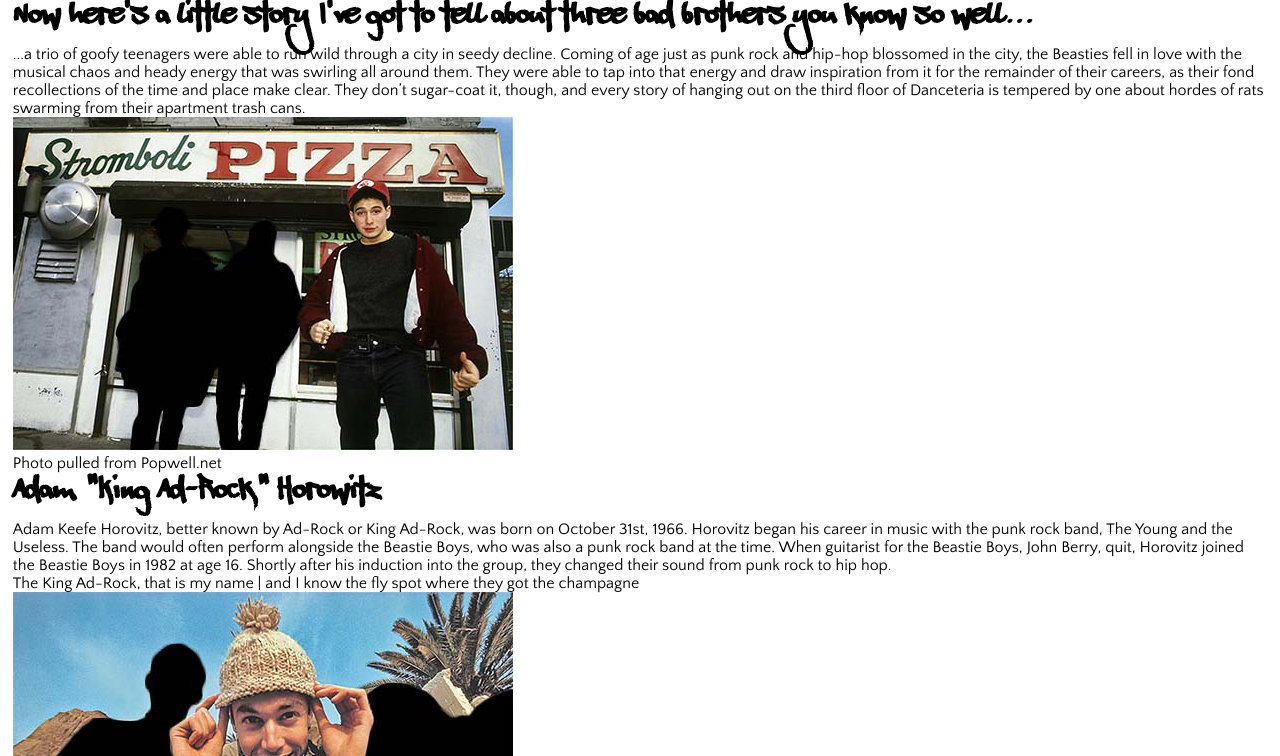
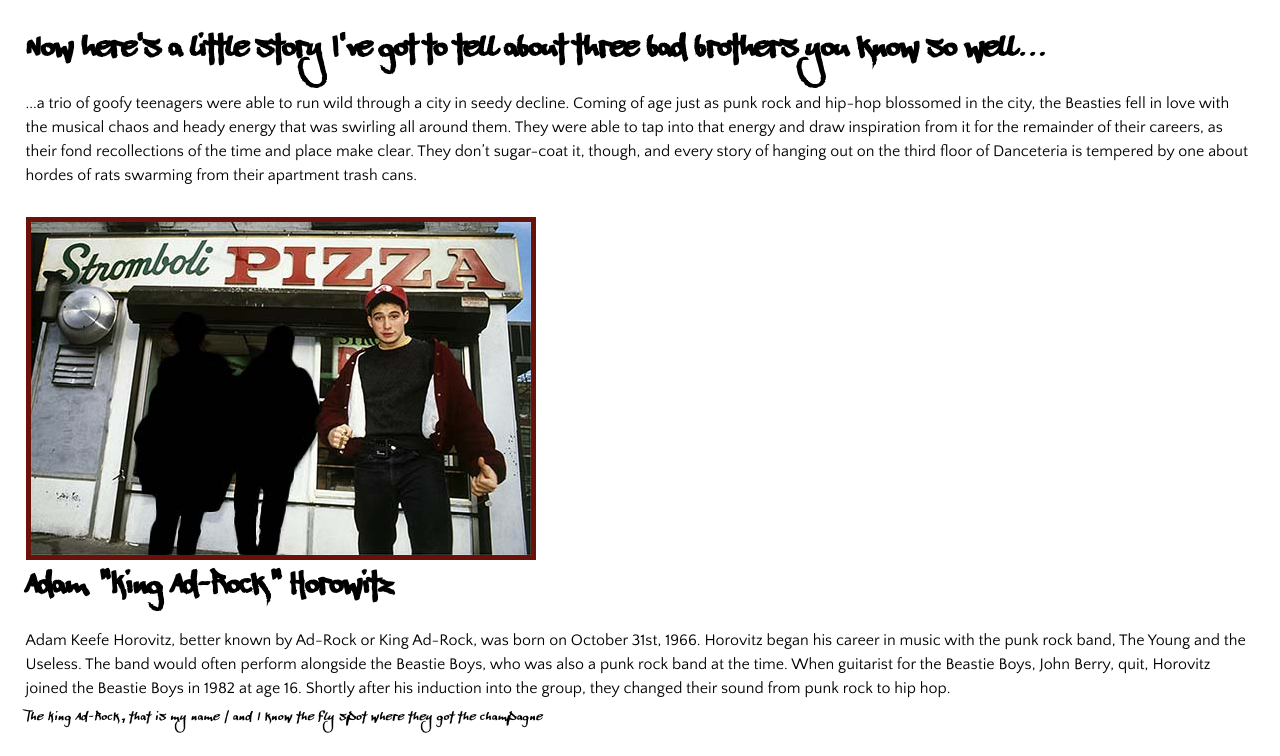
Before and after one commit to JonathanZehner/Flexbox, a plain HTML site: page index.html in a window 1280 px wide. Shown: the part 615-1371 px from the top of the page. Drawn offline with nearby package versions, Linux system fonts and the light colour scheme; some packages are replaced by stand-ins of ours; a script that the page names is missing; a web font is replaced by a local one.

Commit message:
hid aside; styled articles

```diff
--- a/css/style.css
+++ b/css/style.css
@@ -43,9 +43,9 @@
 /*------------------ End Font-Face -----------------*/
 
 body {
-  font-family: 'quattro', arial, serif;
+  font: normal 1rem/1.5 'quattro', arial, serif;
   margin: auto;
-  padding: 1%;
+  padding-top: 5px;
 }
 
 h1 {
@@ -64,8 +64,9 @@ h2, h3, h4, h5, h6 {
 }
 
 .med {
+  border: 5px solid #6b110c;
   max-width: 500px;
-  width: 100%;
+  width: 96%;
 }
 
 .sm {
@@ -102,7 +103,6 @@ a:hover {
 /*--****************** Main Content Styling *************************--*/
 
 /*-------------------- Begin Header Styling ---------------------------*/
-
 /*-- Hamburger Menu (begin) --*/
 .hamburger{
   background:none;
@@ -181,9 +181,39 @@ a:hover {
   display: none;
 }
 
-
+.hero {
+  background-image: url(../images/brickwall.png);
+}
 /*-------------------- End Header Styling -----------------------------*/
-
+/*-------------------- Begin Main Content Styling ---------------------*/
 .section-break {
   display: none;
 }
+
+.site-content {
+  margin: auto;
+  padding: 2%;
+}
+
+.overview, article {
+  padding: 10px 0 20px 0;
+}
+
+.site-content article h2 {
+  padding-bottom: 13px;
+}
+
+figcaption {
+  display: none;
+}
+
+blockquote p {
+  font: italic 0.8rem/1.5 'beatstreet', 'quattro', sans-serif;
+  letter-spacing: 0.05rem;
+  padding-top: 10px;
+}
+
+.sidebar {
+  display: none;
+}
+/*-------------------- End Main Content Styling -----------------------*/
--- a/index.html
+++ b/index.html
@@ -94,6 +94,8 @@
 				<p>...a trio of goofy teenagers were able to run wild through a city in seedy decline. Coming of age just as punk rock and hip-hop blossomed in the city, the Beasties fell in love with the musical chaos and heady energy that was swirling all around them. They were able to tap into that energy and draw inspiration from it for the remainder of their careers, as their fond recollections of the time and place make clear. They don’t sugar-coat it, though, and every story of hanging out on the third floor of Danceteria is tempered by one about hordes of rats swarming from their apartment trash cans.</p>
 			</article>
 
+			<hr />
+
 			<section class="section-break">
 				<img src="images/beastie-puma.jpeg" alt="image of the Beastie Boys wearing red and black tracksuits and their D.J. holding a boombox next to a building in New York City" title="Solid Gold Hits!">
 			</section>
@@ -111,6 +113,8 @@
 				</p>
 			</article>
 
+			<hr />
+
 			<article class="mca" id="mca">
 				<figure>
 					<img class="med" src="images/bboys-palmtree.jpg" alt="image of the Beastie Boys outside with Adam Yauch in the foreground. The sky is blue and a green palm borders the right of the image" title="Adam Yauch">
@@ -123,6 +127,8 @@
 					</blockquote>
 				</p>
 			</article>
+
+			<hr />
 
 			<article class="mike-d" id="mike-d">
 				<figure>
@@ -137,6 +143,8 @@
 				</p>
 			</article>
 
+			<hr />
+
 			<aside class="sidebar">
 				<ul>
 					<li><a href="#about"><img src="images/bboy-adrock.png" alt="Silouette of Adam Horowitz" title="Adam Horowitz"/></a></li>
@@ -149,6 +157,8 @@
 				<img src="images/bboys-story.jpeg" alt="image of the Beastie Boys...two are sitting on a skateboard as MC A jumps over. Image is taken from a lower perspective and looking up at the Beastie Boys" title="If its going to be that kind of party...">
 			</section>
 
+			<hr />
+
 			<section class="albums" id="albums">
 				<h2>Albums</h2>
 				<img class="sm" src="images/license-ill-cover.jpeg" alt="License to Ill album cover front" title="License to Ill">
@@ -158,6 +168,8 @@
 				<img class="sm" src="images/hellonasty-cover.jpeg" alt="Hello Nasty album cover front" title="Hello Nasty">
 				<img class="sm" src="images/boroughs-cover.png" alt="To The 5 Boroughs album cover front" title="To The 5 Boroughs">
 			</section>
+
+			<hr />
 
 			<div class="video" id="vid">
 				<iframe width="560" height="315" src="https://www.youtube.com/embed/qORYO0atB6g" title="YouTube video player" frameborder="0" allow="accelerometer; autoplay; clipboard-write; encrypted-media; gyroscope; picture-in-picture" allowfullscreen></iframe>
```
